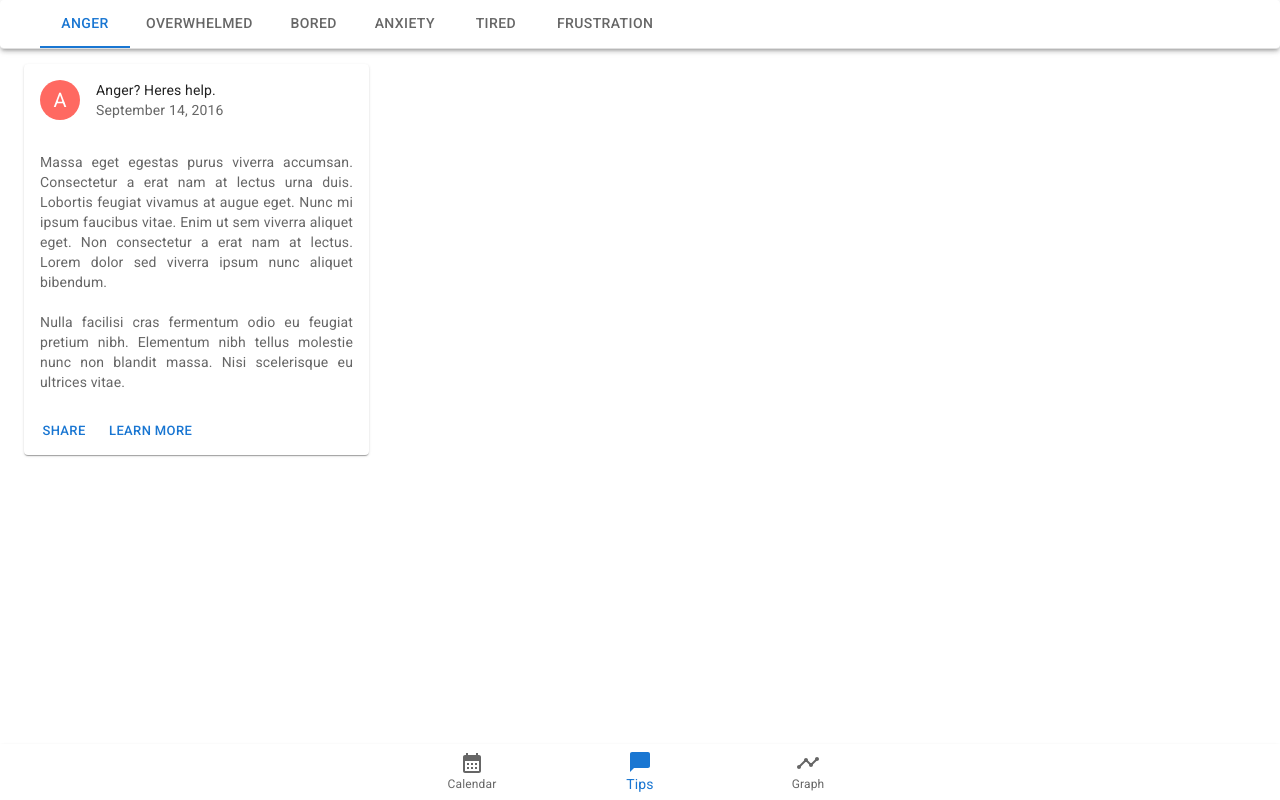
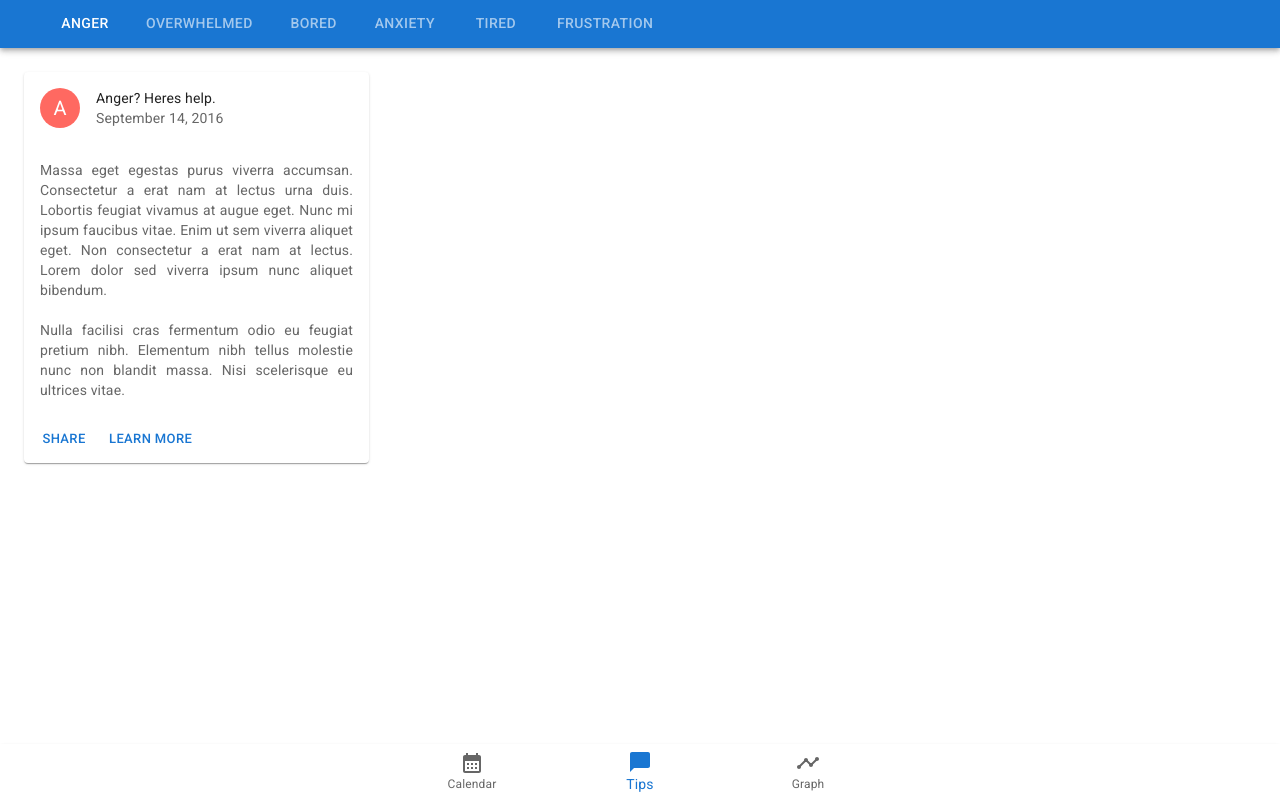
Before and after one commit to adamva/CMPUT302-emotion-tracker, a React (Create React App) app in the folder ui/: page /graph in a window 1280 px wide. Built offline with nearby package versions, Linux system fonts and the light colour scheme.

Commit message:
put tabs in an appbar

```diff
--- a/ui/src/components/Tips/EmotionTips.js
+++ b/ui/src/components/Tips/EmotionTips.js
@@ -9,7 +9,7 @@ import { emotions } from '../consts';
 import { fakeEmotionInfo } from './fakeEmotionInfo';
 import TipsCard from './TipsCard';
 import { getRandomNumber, getRandomNumberArray } from '../../utils/Utils';
-import { Paper } from '@mui/material';
+import { AppBar, Paper } from '@mui/material';
 
 /*
 This code is modified from an example of using tabs in MUI's tab component, retrieved on 2023-03-31 from mui.com
@@ -29,7 +29,7 @@ function TabPanel(props) {
       {...other}
     >
       {value === index && (
-        <Box sx={{ p: 3, marginTop: 5 }}>
+        <Box sx={{ p: 3, }}>
           <Typography>{children}</Typography>
         </Box>
       )}
@@ -72,27 +72,22 @@ export default function EmotionTips() {
 
   return (
     <Box sx={{ bgcolor: 'background.paper' }}>
-      <Paper
-        sx={{
-          borderBottom: 1, borderColor: 'divider', bgcolor: 'white',
-          position: 'fixed', top: 0, left: 0, right: 0,
-          zIndex: 1
-        }}
-        elevation={3}
-      >
+      <AppBar position='static'>
         <Tabs
           value={value}
           onChange={handleChange}
           variant="scrollable"
           scrollButtons
           allowScrollButtonsMobile
+          textColor='inherit'
+          indicatorColor='inherit'
         >
           {Object.keys(emotions).map((emotion) => (
             <Tab key={emotions[emotion].id} label={emotions[emotion].label}>
             </Tab>
           ))}
         </Tabs>
-      </Paper>
+      </AppBar>
       <TabPanel value={value} index={value}>
         {renderTipsCards()}
       </TabPanel>
```
